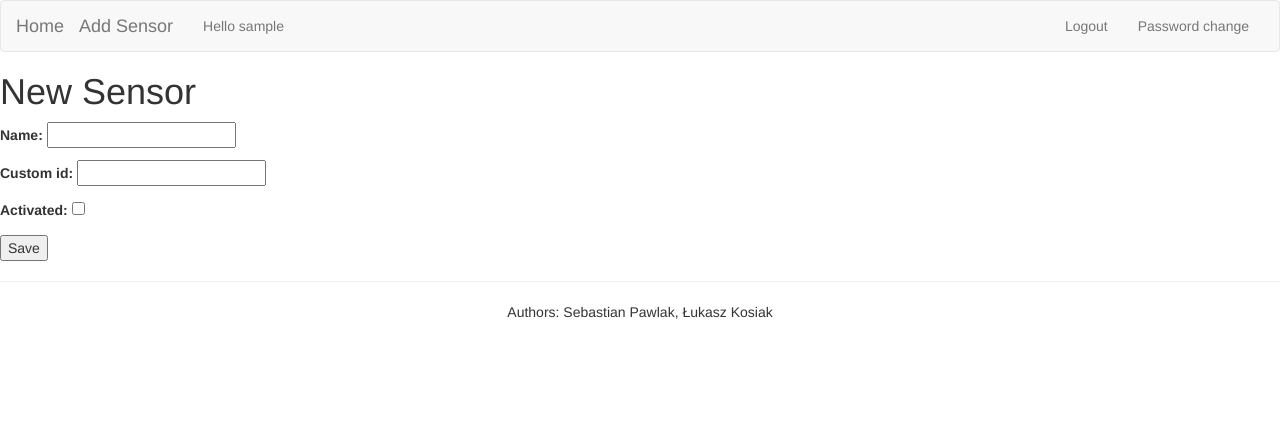
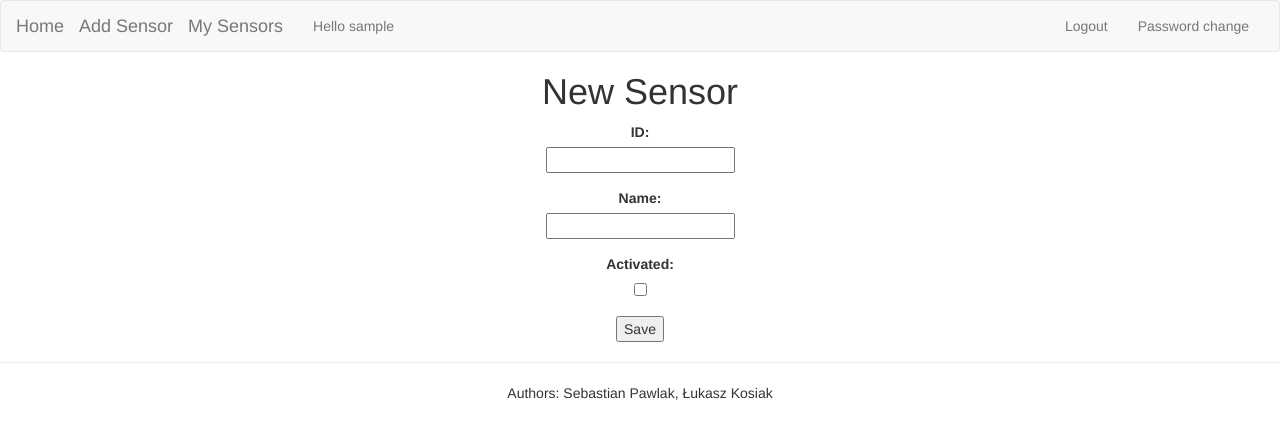
Before and after one commit to kosiacz3q/sw_repo, a Django app: page /motion/new_sensor/ in a window 1280 px wide. Shown: the top 439 px of the page. Run offline with Django 3.2, Linux system fonts and the light colour scheme; the visitor is signed in with stand-in values (Sample User, id 1); some libraries are stand-ins or nearby versions.

Commit message:
sensors list

```diff
--- a/MotionSensorServer/templates/MotionSensorServer/index.html
+++ b/MotionSensorServer/templates/MotionSensorServer/index.html
@@ -4,5 +4,7 @@
 {% block title %}Sensors{% endblock %}
 
 {% block content %}
-<H1>Hello Sensors</H1>
+<div class="text-center">
+<H1>Welcome</H1>
+</div>
 {% endblock %}
--- a/MotionSensorServer/templates/MotionSensorServer/new_sensor.html
+++ b/MotionSensorServer/templates/MotionSensorServer/new_sensor.html
@@ -4,12 +4,30 @@
 {% block title %}New Sensor{% endblock %}
 
 {% block content %}
-<H1>New Sensor</H1>
-<div class="form">
-    <form method="Post">
-        {% csrf_token %}
-        {{ form.as_p }}
-        <button type="submit">Save</button>
-    </form>
+<div class="text-center">
+    <H1>New Sensor</H1>
+
+    <div class="form">
+        <form action="" method="post">
+            {% csrf_token %}
+            <div class="form-group">
+                <label>ID:</label>
+                <br>
+                {{ form.custom_id}}
+            </div>
+            <div class="form-group">
+                <label>Name:</label>
+                <br>
+                {{ form.name }}
+            </div>
+            <div class="form-group">
+                <label>Activated:</label>
+                <br>
+                {{ form.activated }}
+            </div>
+            <input type="submit" value="Save"/>
+            <input type="hidden" name="next" value="{{ next }}"/>
+        </form>
+    </div>
 </div>
 {% endblock %}
--- a/MotionSensorServer/templates/base.html
+++ b/MotionSensorServer/templates/base.html
@@ -7,7 +7,7 @@
     <meta http-equiv="X-UA-Compatible" content="IE=edge">
     <meta name="viewport" content="width=device-width, initial-scale=1">
     <title>{% block title %}Motion Sensor Server{% endblock %}</title>
-    <link rel="stylesheet" type="text/css" href="{% static 'MotionSensorServer/css/bootstrap.min.css' %}" >
+    <link rel="stylesheet" type="text/css" href="{% static 'MotionSensorServer/css/bootstrap.min.css' %}">
 
     <!-- HTML5 shim and Respond.js for IE8 support of HTML5 elements and media queries -->
     <!-- WARNING: Respond.js doesn't work if you view the page via file:// -->
@@ -26,7 +26,8 @@
     <nav class="navbar navbar-default">
         <div class="container-fluid">
             <div class="navbar-header">
-          <button type="button" class="navbar-toggle collapsed" data-toggle="collapse" data-target="#bs-example-navbar-collapse-1" aria-expanded="false">
+                <button type="button" class="navbar-toggle collapsed" data-toggle="collapse"
+                        data-target="#bs-example-navbar-collapse-1" aria-expanded="false">
                     <span class="sr-only">Toggle navigation</span>
                     <span class="icon-bar"></span>
                     <span class="icon-bar"></span>
@@ -35,6 +36,7 @@
                 <a class="navbar-brand" href="{% url 'MotionSensorServer:index' %}">Home</a>
                 {% if user.is_authenticated %}
                 <a class="navbar-brand" href="{% url 'MotionSensorServer:new_sensor' %}">Add Sensor</a>
+                <a class="navbar-brand" href="{% url 'MotionSensorServer:sensors' %}">My Sensors</a>
                 {% endif %}
             </div>
 
@@ -56,8 +58,10 @@
                     <li><a href="{% url 'auth_login' %}">Login</a></li>
                     {% endif %}
                 </ul>
-        </div><!-- /.navbar-collapse -->
-      </div><!-- /.container-fluid -->
+            </div>
+            <!-- /.navbar-collapse -->
+        </div>
+        <!-- /.container-fluid -->
     </nav>
 
     {% block content %}
@@ -66,7 +70,7 @@
 
 <div id="footer">
     {% block footer %}
-                <hr />
+    <hr/>
     <div class="text-center">
         <p>Authors: Sebastian Pawlak, Łukasz Kosiak</p>
     </div>
--- a/MotionSensorServer/urls.py
+++ b/MotionSensorServer/urls.py
@@ -4,5 +4,6 @@ from . import views
 urlpatterns = [
     url(r'^$', views.index, name='index'),
     url(r'^motion/reading/([0-9]{4})/([0-1])/$', views.reading),
-    url(r'^motion/new_sensor/', views.new_sensor, name='new_sensor')
+    url(r'^motion/new_sensor/', views.new_sensor, name='new_sensor'),
+    url(r'^motion/sensors/', views.get_sensors, name='sensors')
 ]
--- a/MotionSensorServer/views.py
+++ b/MotionSensorServer/views.py
@@ -27,7 +27,7 @@ def reading(request, custom_id, is_motion_detected):
             sensor_reading.save()
     pass
 
-@login_required
+@login_required()
 def new_sensor(request):
     if request.method == 'POST':
         form = SensorForm(request.POST)
@@ -39,3 +39,12 @@ def new_sensor(request):
                 pass
     return render_to_response('MotionSensorServer/new_sensor.html', {'form': SensorForm()},
                               context_instance=RequestContext(request))
+
+@login_required()
+def get_sensors(request):
+    user_sensors = [i.sensor for i in UserSensor.objects.filter(user__exact=request.user)]
+    # user_sensors = UserSensor.objects.filter(user_exact=request.user)
+    # sensors = Sensor.objects.filter(user__exact=request.user)
+    return render_to_response('MotionSensorServer/sensors.html', {
+        "items": user_sensors
+    }, RequestContext(request))
```
Also changed, not shown: MotionSensorServer/templates/MotionSensorServer/sensors.html (added, +24 -0 lines). Lines whose indentation alone changed are shown as unchanged.
